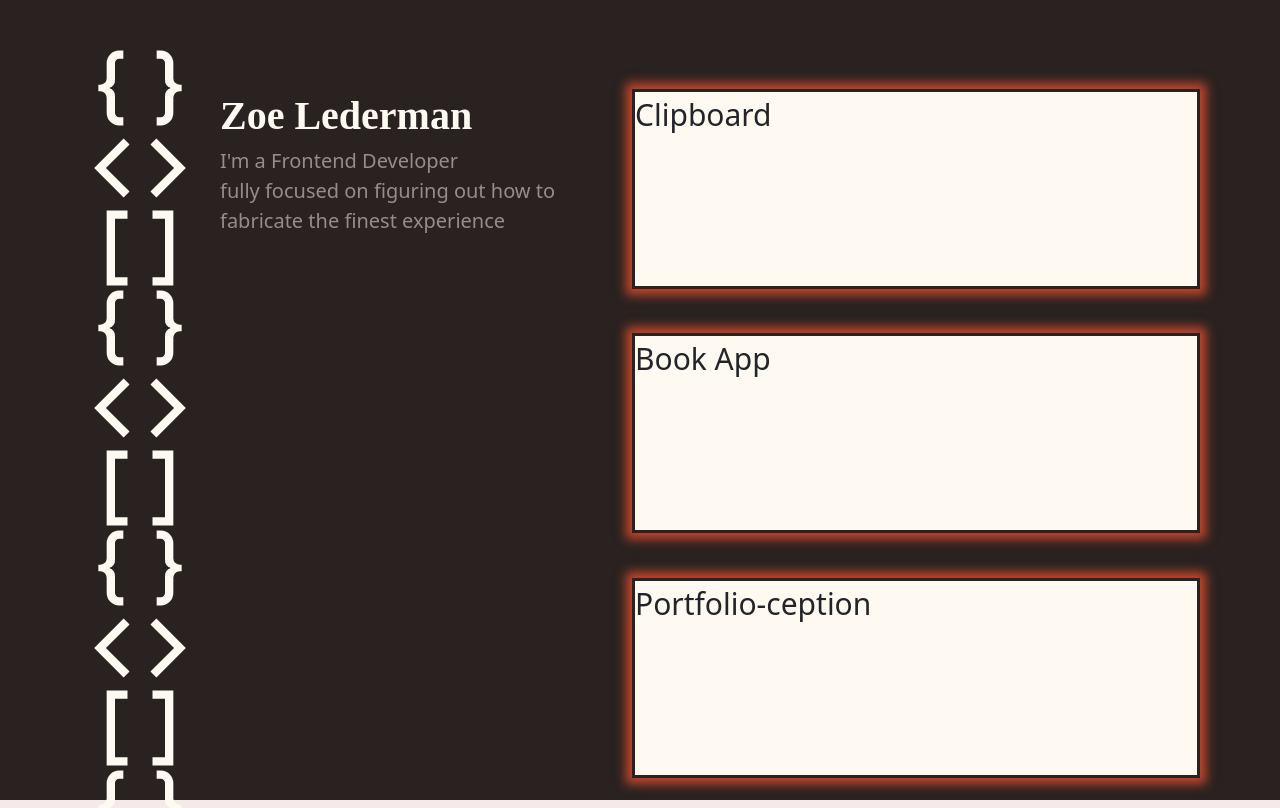
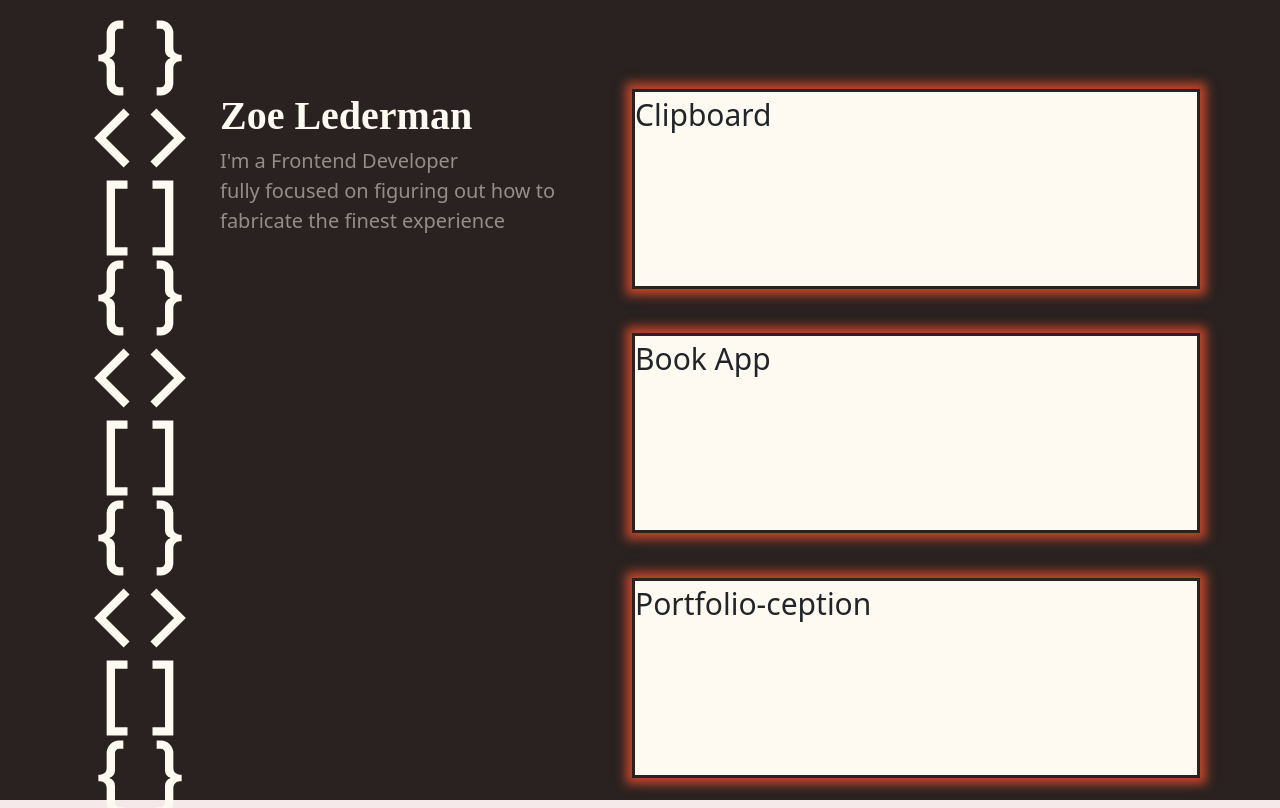
Before and after one commit to zlederma/portfolio-website, a React (Create React App) app: page / in a window 1280 px wide. Shown: the top 808 px of the page. Built offline with nearby package versions, Linux system fonts and the light colour scheme.

Commit message:
added margin

```diff
--- a/src/styles/ArtSquaresStyles.css
+++ b/src/styles/ArtSquaresStyles.css
@@ -1,4 +1,5 @@
 .art-squares__container{
   height: 100%;
-  width: 100%
+  width: 100%;
+  margin-top: -30px;
 }
```
